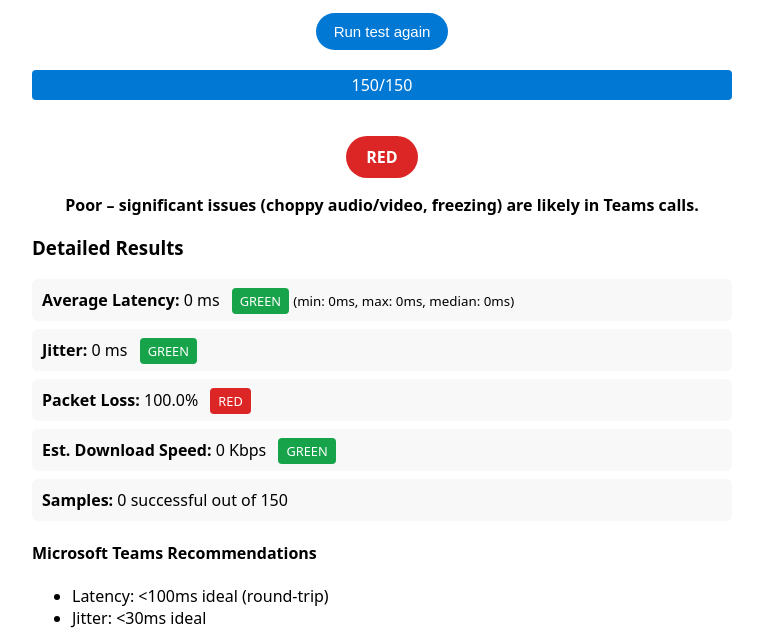
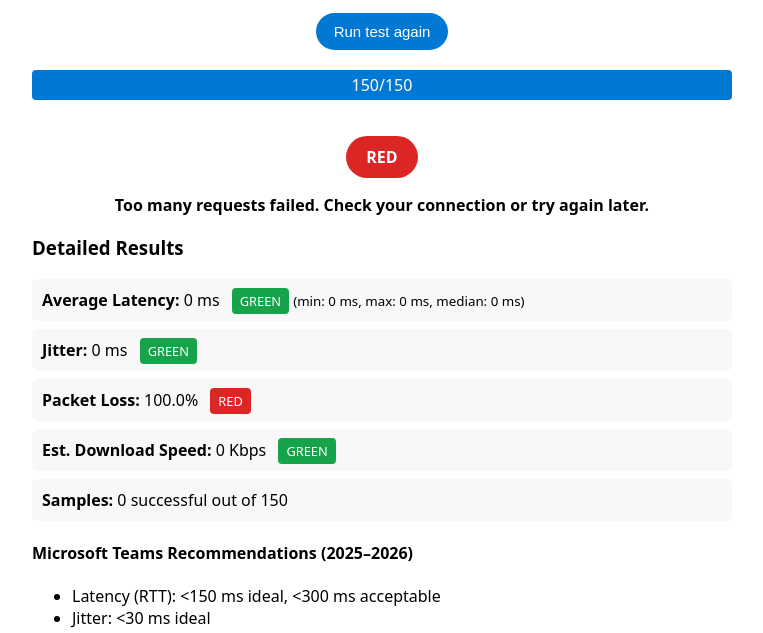
Before and after one commit to mrphefo01/tester, a website: page index.html in a window 1280 px wide. Both pictures are taken after a click on the button "Start test". Shown: the part 151-784 px from the top of the page, without its empty margins (258-1021 px from the left). Drawn offline with Linux system fonts and the light colour scheme; no server answers.

Commit message:
Update network test details and thresholds

```diff
--- a/index.html
+++ b/index.html
@@ -80,15 +80,24 @@
   <div id="explanation">
     <p><strong>How it works</strong></p>
     <ul>
-      <li>We send 150 requests (~1KB each) to our server.</li>
-      <li>We measure round-trip time (latency), variation (jitter), packet loss, and estimated speed.</li>
-      <li>Results are compared against Microsoft's Teams network guidelines.</li>
+      <li>We send 150 requests (~1 KB each) to our server.</li>
+      <li>We measure round-trip time (latency), variation (jitter), packet loss, and estimated download speed.</li>
+      <li>Results are compared against Microsoft's current Teams network recommendations.</li>
     </ul>
+    <p><strong>Note:</strong> First test may take longer due to server wake-up (Render free tier). This measures download only — upload may differ.</p>
     <p>No personal data is collected.</p>
   </div>
 
   <script>
-    const TEST_URL = "https://tester-914t.onrender.com";
+    // ────────────────────────────────────────────────
+    // Backend URL configuration
+    // ────────────────────────────────────────────────
+    const isGitHubPages = window.location.hostname.includes('github.io');
+    const backendBase = isGitHubPages
+      ? 'https://tester-914t.onrender.com'
+      : '';  // relative path when running locally or from same-origin server
+
+    const TEST_URL = `${backendBase}/ping?cachebust=`;
     const NUM_REQUESTS = 150;
     const TIMEOUT_MS = 3000;
     const APPROX_PAYLOAD_BYTES = 1024;
@@ -147,7 +156,8 @@
         const text = await response.text();
         const end = performance.now();
 
-        const bytes = new TextEncoder().encode(text).length;
+        // Since payload is ASCII, text.length is accurate & faster than TextEncoder
+        const bytes = text.length;
         const durationSec = (end - start) / 1000;
         const speedKbps = durationSec > 0 ? (bytes * 8) / durationSec / 1000 : 0;
 
@@ -185,11 +195,11 @@
       const avgSpeed = speeds.length ? speeds.reduce((a, b) => a + b, 0) / speeds.length : 0;
       const packetLossPct = (failed / NUM_REQUESTS) * 100;
 
-      // Microsoft-aligned thresholds
-      const latencyClass = classifyMetric(avg, 100, 150);
-      const jitterClass = classifyMetric(stdDev, 30, 60);
-      const lossClass = classifyMetric(packetLossPct, 1, 5);
-      const bandwidthClass = classifyMetric(avgSpeed, 1500, 500); // >1.5Mbps good for HD
+      // Updated 2026-aligned thresholds (Microsoft / best practices)
+      const latencyClass   = classifyMetric(avg,       150,  300);   // ms
+      const jitterClass    = classifyMetric(stdDev,     30,   60);   // ms
+      const lossClass      = classifyMetric(packetLossPct,  1,    5);   // %
+      const bandwidthClass = classifyMetric(avgSpeed, 1500,  800);   // Kbps
 
       const order = { green: 1, yellow: 2, red: 3 };
       let overallClass = "green";
@@ -199,8 +209,13 @@
 
       let overallText = "";
       if (overallClass === "green") overallText = "Excellent! Your network is ideal for high-quality Teams calls.";
-      else if (overallClass === "yellow") overallText = "Fair – you may experience minor issues like occasional delays or reduced video quality.";
-      else overallText = "Poor – significant issues (choppy audio/video, freezing) are likely in Teams calls.";
+      else if (overallClass === "yellow") overallText = "Fair – minor issues (occasional delays, reduced video quality) possible.";
+      else overallText = "Poor – significant issues (choppy audio/video, freezing) are likely.";
+
+      if (failed > NUM_REQUESTS * 0.4) {
+        overallText = "Too many requests failed. Check your connection or try again later.";
+        overallClass = "red";
+      }
 
       statusBadge.style.display = "inline-block";
       statusBadge.classList.add(overallClass);
@@ -212,7 +227,7 @@
         <div class="metric">
           <strong>Average Latency:</strong> ${avg.toFixed(0)} ms
           <span class="badge ${latencyClass}">${latencyClass.toUpperCase()}</span>
-          <small>(min: ${min.toFixed(0)}ms, max: ${max.toFixed(0)}ms, median: ${median.toFixed(0)}ms)</small>
+          <small>(min: ${min.toFixed(0)} ms, max: ${max.toFixed(0)} ms, median: ${median.toFixed(0)} ms)</small>
         </div>
         <div class="metric">
           <strong>Jitter:</strong> ${stdDev.toFixed(0)} ms
@@ -230,12 +245,12 @@
           <strong>Samples:</strong> ${rtts.length} successful out of ${NUM_REQUESTS}
         </div>
 
-        <h4>Microsoft Teams Recommendations</h4>
+        <h4>Microsoft Teams Recommendations (2025–2026)</h4>
         <ul>
-          <li>Latency: &lt;100ms ideal (round-trip)</li>
-          <li>Jitter: &lt;30ms ideal</li>
-          <li>Packet Loss: &lt;1% ideal, &lt;5% maximum</li>
-          <li>Bandwidth: &gt;1.5Mbps recommended for HD video calls</li>
+          <li>Latency (RTT): &lt;150 ms ideal, &lt;300 ms acceptable</li>
+          <li>Jitter: &lt;30 ms ideal</li>
+          <li>Packet Loss: &lt;1% ideal, &lt;5% acceptable</li>
+          <li>Bandwidth: &gt;1.5 Mbps recommended for HD video (per direction)</li>
         </ul>
       `;
 
```
